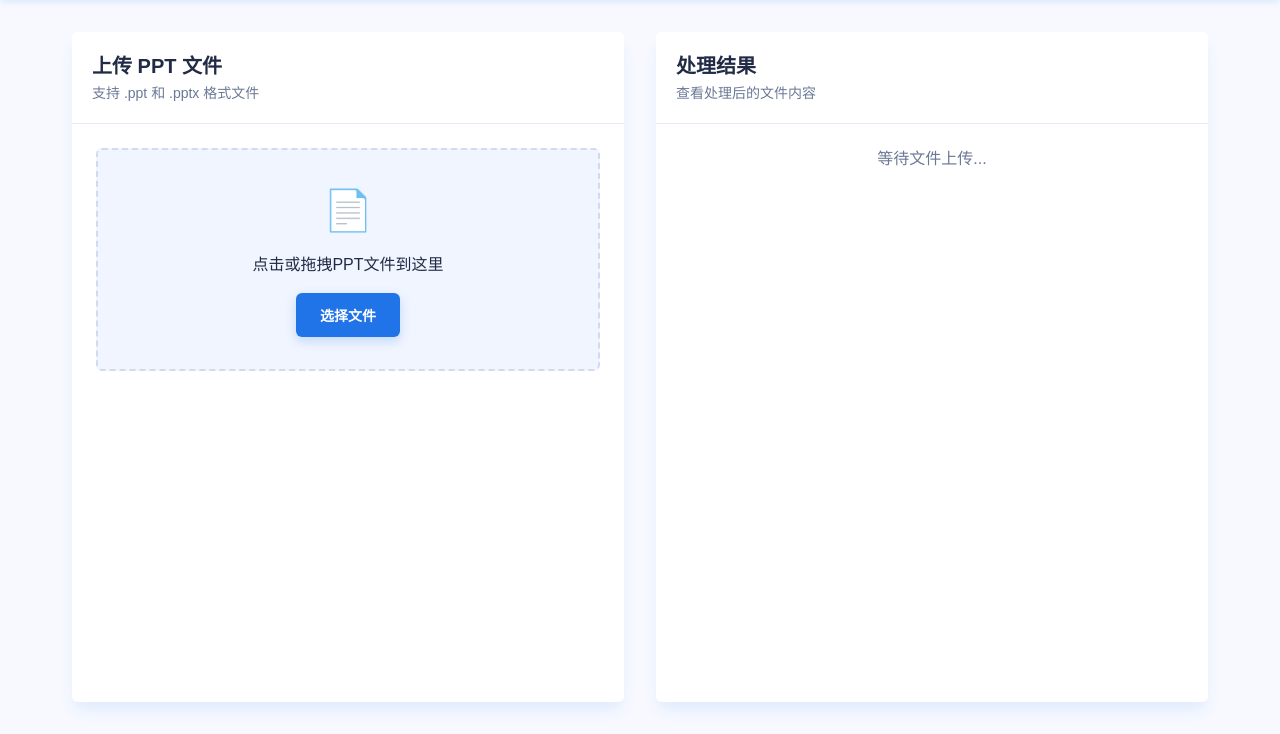
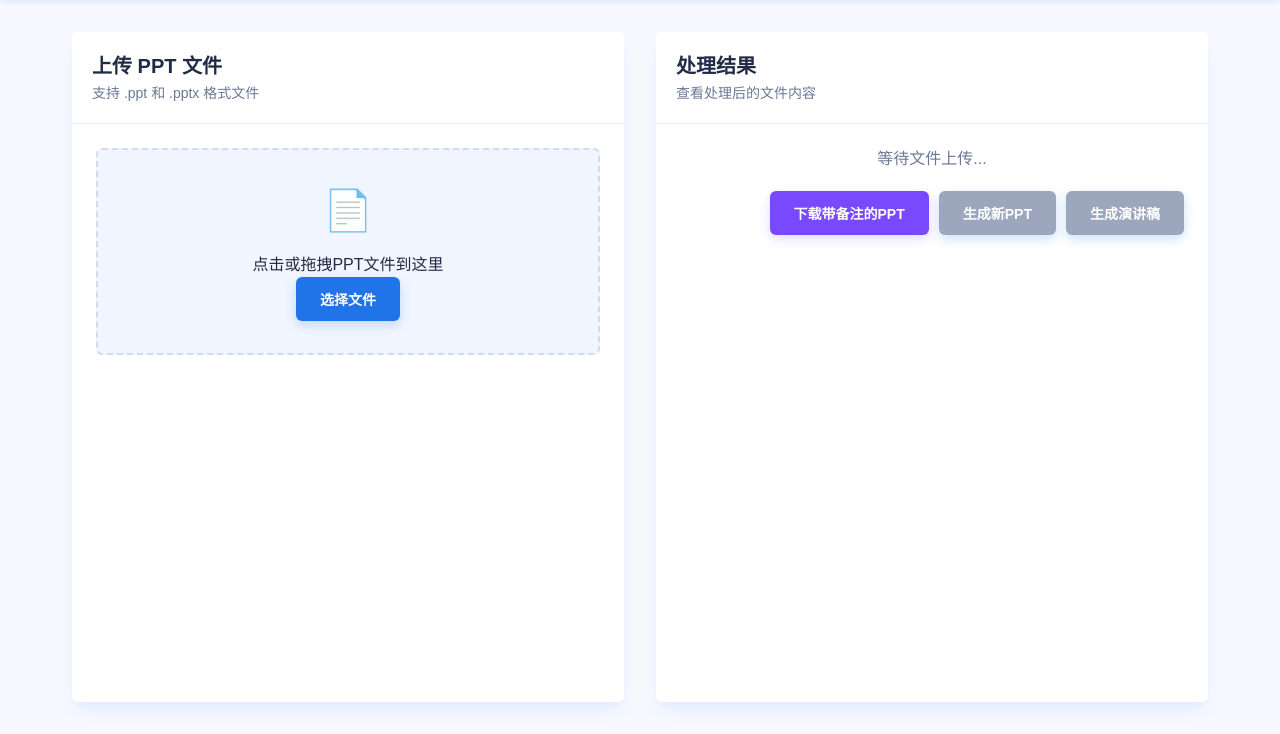
Before and after one commit to xieeddebug/pptAI-, a Flask app: page / in a window 1280 px wide. Shown: the part 66-800 px from the top of the page. Run offline with Flask 3, Linux system fonts and the light colour scheme.

Commit message:
备注功能 演讲稿功能 基础实现

```diff
--- a/app.py
+++ b/app.py
@@ -5,6 +5,10 @@ import tempfile
 import traceback
 import requests
 import json
+from docx import Document
+from docx.shared import Pt, RGBColor
+from docx.enum.text import WD_ALIGN_PARAGRAPH
+from docx.oxml.ns import qn
 
 app = Flask(__name__)
 
@@ -56,6 +60,64 @@ def get_dify_response(slide_text):
         print(f"其他错误: {str(e)}")
         print(f"错误堆栈: {traceback.format_exc()}")
         return f"发生错误: {str(e)}"
+
+def generate_speech(ppt_text):
+    headers = {
+        "Content-Type": "application/json",
+        "Accept": "application/json",
+        "Authorization": DIFY_API_KEY
+    }
+
+    data = {
+        "query": f"请根据以下PPT内容生成一份完整的演讲稿，要求：\n1. 语言要正式、专业\n2. 加入适当的过渡语和连接词\n3. 每页PPT的内容要连贯\n4. 适合领导演讲使用\n5. 包含开场白和结束语\n\nPPT内容：{ppt_text}",
+        "response_mode": "blocking",
+        "conversation_id": "",
+        "user": "ppt_user",
+        "inputs": {},
+        "query_parameters": {}
+    }
+
+    try:
+        print("正在生成演讲稿...")
+        response = requests.post(DIFY_API_URL, headers=headers, json=data)
+        print(f"API响应状态码：{response.status_code}")
+
+        response.raise_for_status()
+        result = response.json()
+
+        if 'answer' in result:
+            return result['answer']
+        elif 'choices' in result and len(result['choices']) > 0:
+            return result['choices'][0].get('message', {}).get('content', '')
+        else:
+            return "无法生成演讲稿"
+
+    except Exception as e:
+        print(f"生成演讲稿时出错: {str(e)}")
+        return f"生成演讲稿时出错: {str(e)}"
+
+def create_word_document(speech_text):
+    doc = Document()
+
+    # 设置标题
+    title = doc.add_heading('演讲稿', 0)
+    title.alignment = WD_ALIGN_PARAGRAPH.CENTER
+
+    # 添加正文
+    paragraphs = speech_text.split('\n')
+    for para in paragraphs:
+        if para.strip():
+            p = doc.add_paragraph()
+            # 设置段落格式
+            p.paragraph_format.line_spacing = 1.5
+            p.paragraph_format.first_line_indent = Pt(24)
+            # 添加文本
+            run = p.add_run(para.strip())
+            # 设置字体
+            run.font.name = '宋体'
+            run.font.size = Pt(12)
+
+    return doc
 
 @app.route('/')
 def index():
@@ -137,5 +199,64 @@ def process_ppt():
             os.unlink(output_path)
         return jsonify({'error': f'处理文件时出错: {str(e)}'}), 500
 
+@app.route('/api/generate-speech', methods=['POST'])
+def generate_speech_route():
+    if 'file' not in request.files:
+        return jsonify({'error': '没有上传文件'}), 400
+
+    file = request.files['file']
+    if file.filename == '':
+        return jsonify({'error': '没有选择文件'}), 400
+
+    if not (file.filename.endswith('.ppt') or file.filename.endswith('.pptx')):
+        return jsonify({'error': '请上传PPT文件（.ppt或.pptx格式）'}), 400
+
+    try:
+        # 创建临时文件保存上传的PPT
+        with tempfile.NamedTemporaryFile(delete=False, suffix='.pptx') as temp_input:
+            file.save(temp_input.name)
+            input_path = temp_input.name
+
+        # 打开PPT文件
+        prs = Presentation(input_path)
+
+        # 提取所有文本
+        all_text = ""
+        for i, slide in enumerate(prs.slides, 1):
+            slide_text = ""
+            for shape in slide.shapes:
+                if hasattr(shape, "text"):
+                    slide_text += shape.text + "\n"
+            all_text += f"第{i}页：\n{slide_text}\n"
+
+        # 生成演讲稿
+        speech_text = generate_speech(all_text)
+
+        # 创建Word文档
+        doc = create_word_document(speech_text)
+
+        # 保存Word文档
+        with tempfile.NamedTemporaryFile(delete=False, suffix='.docx') as temp_doc:
+            doc.save(temp_doc.name)
+            doc_path = temp_doc.name
+
+        # 发送Word文档
+        return send_file(
+            doc_path,
+            as_attachment=True,
+            download_name='演讲稿.docx',
+            mimetype='application/vnd.openxmlformats-officedocument.wordprocessingml.document'
+        )
+
+    except Exception as e:
+        print(f"生成演讲稿时出错: {str(e)}")
+        print(f"错误堆栈: {traceback.format_exc()}")
+        # 清理临时文件
+        if 'input_path' in locals():
+            os.unlink(input_path)
+        if 'doc_path' in locals():
+            os.unlink(doc_path)
+        return jsonify({'error': f'生成演讲稿时出错: {str(e)}'}), 500
+
 if __name__ == '__main__':
     app.run(debug=True, host='0.0.0.0', port=5000)
--- a/templates/index.html
+++ b/templates/index.html
@@ -139,7 +139,6 @@
             background-color: var(--primary);
             color: white;
             box-shadow: 0 4px 12px rgba(5, 103, 232, 0.2);
-            margin-top: 1rem;
         }
 
         .btn-primary:hover {
@@ -156,8 +155,6 @@
             background-color: var(--accent);
             color: white;
             box-shadow: 0 4px 12px rgba(120, 73, 254, 0.2);
-            margin-top: 1rem;
-            display: none;
         }
 
         .btn-download:hover {
@@ -208,6 +205,30 @@
             background: #E8F5E9;
         }
 
+        .button-group {
+            display: flex;
+            justify-content: flex-end;
+            gap: 10px;
+            margin-top: 20px;
+        }
+        .progress {
+            display: none;
+            margin-top: 1rem;
+        }
+        .progress-bar {
+            width: 100%;
+            height: 4px;
+            background-color: var(--gray-200);
+            border-radius: 2px;
+            overflow: hidden;
+        }
+        .progress-fill {
+            height: 100%;
+            background-color: var(--primary);
+            width: 0%;
+            transition: width 0.3s ease;
+        }
+
         @media (max-width: 768px) {
             .container {
                 grid-template-columns: 1fr;
@@ -244,8 +265,10 @@
                     <div class="file-name"></div>
                     <div class="file-size"></div>
                 </div>
-                <div class="processing" id="processing">
-                    <span>正在处理文件，请稍候...</span>
+                <div class="progress" id="progress">
+                    <div class="progress-bar">
+                        <div class="progress-fill"></div>
+                    </div>
                 </div>
                 <div class="error" id="error"></div>
             </div>
@@ -261,9 +284,13 @@
                     等待文件上传...
                 </div>
                 <div id="result-text" style="display: none;"></div>
-                <button class="btn btn-download" id="download-btn">
-                    <span>下载带备注的PPT</span>
-                </button>
+                <div class="button-group">
+                    <button class="btn btn-download" id="download-btn">
+                        <span>下载带备注的PPT</span>
+                    </button>
+                    <button class="btn btn-primary" id="generatePptButton" onclick="generatePpt()" disabled>生成新PPT</button>
+                    <button class="btn btn-primary" id="speechButton" onclick="generateSpeech()" disabled>生成演讲稿</button>
+                </div>
             </div>
         </div>
     </div>
@@ -273,12 +300,15 @@
         const fileInput = document.getElementById('file-input');
         const uploadBtn = document.getElementById('upload-btn');
         const fileInfo = document.getElementById('file-info');
-        const processing = document.getElementById('processing');
+        const progress = document.getElementById('progress');
         const error = document.getElementById('error');
         const resultContent = document.getElementById('result-content');
         const resultPlaceholder = document.getElementById('result-placeholder');
         const resultText = document.getElementById('result-text');
         const downloadBtn = document.getElementById('download-btn');
+        const speechButton = document.getElementById('speechButton');
+        const generatePptButton = document.getElementById('generatePptButton');
+        let currentFile = null;
 
         uploadBtn.addEventListener('click', () => {
             fileInput.click();
@@ -331,18 +361,19 @@
             fileInfo.querySelector('.file-name').textContent = '文件名：' + file.name;
             fileInfo.querySelector('.file-size').textContent = '大小：' + formatFileSize(file.size);
 
-            const formData = new FormData();
-            formData.append('file', file);
-
-            processing.style.display = 'block';
-            uploadBtn.disabled = true;
-            downloadBtn.style.display = 'none';
+            currentFile = file;
+            speechButton.disabled = false;
+            generatePptButton.disabled = false;
             resultPlaceholder.style.display = 'none';
             resultText.style.display = 'none';
 
+            progress.style.display = 'block';
+            uploadBtn.disabled = true;
+            downloadBtn.style.display = 'inline-flex';
+
             fetch('/api/process-ppt', {
                 method: 'POST',
-                body: formData
+                body: new FormData(new Blob([JSON.stringify({ file: file })]))
             })
             .then(response => {
                 if (!response.ok) {
@@ -356,9 +387,7 @@
                 resultPlaceholder.style.display = 'none';
                 resultText.style.display = 'block';
                 resultText.innerHTML = '<p>文件处理完成！</p><p>备注已添加到PPT中。</p>';
-                downloadBtn.style.display = 'inline-flex';
 
-                // 存储处理后的文件数据
                 const url = window.URL.createObjectURL(blob);
                 downloadBtn.setAttribute('data-file-url', url);
 
@@ -375,9 +404,10 @@
                 error.textContent = err.message;
                 error.style.display = 'block';
                 console.error('Error:', err);
+                downloadBtn.style.display = 'none';
             })
             .finally(() => {
-                processing.style.display = 'none';
+                progress.style.display = 'none';
                 uploadBtn.disabled = false;
             });
         }
@@ -393,6 +423,100 @@
             a.click();
             document.body.removeChild(a);
         });
+
+        async function generateSpeech() {
+            if (!currentFile) return;
+
+            const formData = new FormData();
+            formData.append('file', currentFile);
+
+            try {
+                speechButton.disabled = true;
+                showStatus('正在生成演讲稿...', 'success');
+                progress.style.display = 'block';
+                progress.querySelector('.progress-fill').style.width = '0%';
+
+                const response = await fetch('/api/generate-speech', {
+                    method: 'POST',
+                    body: formData
+                });
+
+                if (!response.ok) {
+                    const error = await response.json();
+                    throw new Error(error.error || '生成失败');
+                }
+
+                const blob = await response.blob();
+                const url = window.URL.createObjectURL(blob);
+                const a = document.createElement('a');
+                a.href = url;
+                a.download = '演讲稿.docx';
+                document.body.appendChild(a);
+                a.click();
+                window.URL.revokeObjectURL(url);
+                document.body.removeChild(a);
+
+                showStatus('演讲稿生成成功！', 'success');
+                progress.querySelector('.progress-fill').style.width = '100%';
+            } catch (error) {
+                showStatus('生成失败：' + error.message, 'error');
+            } finally {
+                speechButton.disabled = false;
+                setTimeout(() => {
+                    progress.style.display = 'none';
+                }, 1000);
+            }
+        }
+
+        async function generatePpt() {
+            if (!currentFile) return;
+
+            const formData = new FormData();
+            formData.append('file', currentFile);
+
+            try {
+                generatePptButton.disabled = true;
+                showStatus('正在为PPT添加备注...', 'success');
+                progress.style.display = 'block';
+                progress.querySelector('.progress-fill').style.width = '0%';
+
+                const response = await fetch('/api/process-ppt', {
+                    method: 'POST',
+                    body: formData
+                });
+
+                if (!response.ok) {
+                    const error = await response.json();
+                    throw new Error(error.error || '生成失败');
+                }
+
+                const blob = await response.blob();
+                const url = window.URL.createObjectURL(blob);
+                const a = document.createElement('a');
+                a.href = url;
+                a.download = 'processed_ppt.pptx';
+                document.body.appendChild(a);
+                a.click();
+                window.URL.revokeObjectURL(url);
+                document.body.removeChild(a);
+
+                showStatus('PPT备注添加成功！', 'success');
+                progress.querySelector('.progress-fill').style.width = '100%';
+            } catch (error) {
+                showStatus('生成失败：' + error.message, 'error');
+            } finally {
+                generatePptButton.disabled = false;
+                setTimeout(() => {
+                    progress.style.display = 'none';
+                }, 1000);
+            }
+        }
+
+        function showStatus(message, type) {
+            error.textContent = message;
+            error.className = type;
+            error.style.display = 'block';
+        }
     </script>
 </body>
 </html>
```
